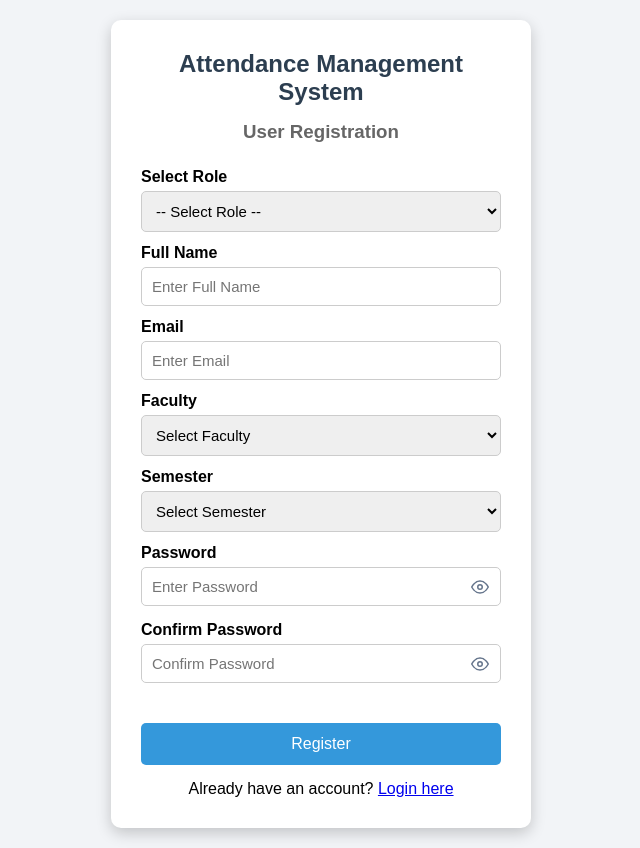
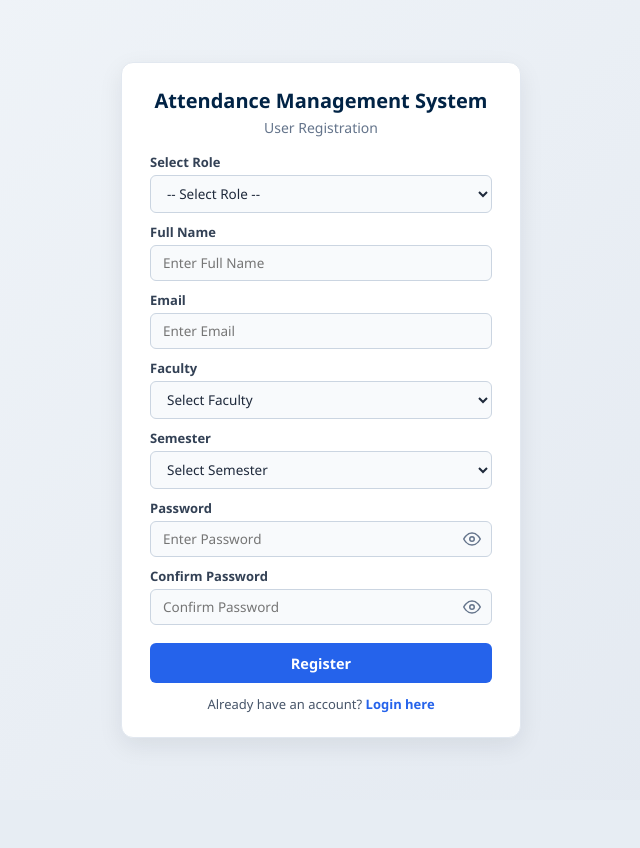
Before and after one commit to grganisha67-blip/Attendance, a PHP site: page /register.html in a window 1280 px wide. Shown: the whole page, without its empty margins (319-959 px from the left). After the commit the page ends 743 px from the top, so only its background shows below. Run offline with PHP 8.4, Linux system fonts and the light colour scheme.

Commit message:
Updated code

```diff
--- a/about.html
+++ b/about.html
@@ -42,8 +42,7 @@
                 <i class="fas fa-user-shield"></i>
                 <h3>Admin</h3>
                 <p>
-                    Manage teachers, students, attendance records,
-                    reports, and monitor the complete system.
+                    Manage teachers, students, and monitor the complete system.
                 </p>
             </div>
 
--- a/contact.js
+++ b/contact.js
@@ -39,7 +39,7 @@ form.addEventListener("submit", async function(e){
             alert(result.message);
         }
     } catch (error) {
-        alert("Server error! Make sure XAMPP is running.");
+        alert("Server error! Make sure WAMP is running.");
     }
 
 });
--- a/login.html
+++ b/login.html
@@ -11,11 +11,11 @@
     <div class="login-container">
 
         <h2>Attendance Management System</h2>
-        <h3>Login</h3>
+        <h3 id="login-subtitle" style="text-align: center; color: #2563eb; margin-bottom: 12px; font-size: 16px;"></h3>
 
         <form id="loginForm">
 
-            <label>Select Role</label>
+            <label id="role-label">Select Role</label>
             <select id="role" required>
                 <option value="">-- Select Role --</option>
                 <option value="student">Student</option>
@@ -46,7 +46,7 @@
 
     </div>
 
-    <script src="login.js?v=5"></script>
+    <script src="login.js?v=6"></script>
 
 </body>
 </html>
--- a/profile.html
+++ b/profile.html
@@ -11,7 +11,7 @@
     <header class="topbar">
         <h1>Student Attendance System</h1>
         <div class="topbar-actions">
-            <button type="button" class="btn-back" onclick="goBack()">← Back to Dashboard</button>
+            <button type="button" class="btn-back" onclick="goBack()">&larr; Back to Dashboard</button>
             <button type="button" class="btn-logout" onclick="logout()">Logout</button>
         </div>
     </header>
--- a/register.css
+++ b/register.css
@@ -1,104 +1,138 @@
-*{
-    margin:0;
-    padding:0;
-    box-sizing:border-box;
-    font-family:Arial, Helvetica, sans-serif;
+* {
+    margin: 0;
+    padding: 0;
+    box-sizing: border-box;
+    font-family: 'Segoe UI', Tahoma, Geneva, Verdana, sans-serif;
 }
 
-body{
-    background:#f2f4f7;
-    display:flex;
-    justify-content:center;
-    align-items:center;
-    min-height:100vh;
-    padding:20px;
+body {
+    background: linear-gradient(135deg, #f1f5f9 0%, #e2e8f0 100%);
+    display: flex;
+    justify-content: center;
+    align-items: center;
+    min-height: 100vh;
+    padding: 15px;
+    color: #1e293b;
 }
 
-.register-container{
-    width:420px;
-    background:#fff;
-    padding:30px;
-    border-radius:10px;
-    box-shadow:0 5px 15px rgba(0,0,0,0.2);
+.register-container {
+    width: 100%;
+    max-width: 400px;
+    background: #ffffff;
+    padding: 24px 28px;
+    border-radius: 12px;
+    box-shadow: 0 8px 25px rgba(15, 23, 42, 0.08);
+    border: 1px solid #e2e8f0;
 }
 
-.register-container h2{
-    text-align:center;
-    color:#2c3e50;
+.register-container h2 {
+    text-align: center;
+    color: #012345;
+    font-size: 20px;
+    font-weight: 700;
+    margin-bottom: 4px;
 }
 
-.register-container h3{
-    text-align:center;
-    margin:15px 0 25px;
-    color:#666;
+.register-container h3 {
+    text-align: center;
+    font-size: 14px;
+    font-weight: 500;
+    color: #64748b;
+    margin-bottom: 16px;
 }
 
-label{
-    display:block;
-    margin-top:12px;
-    margin-bottom:5px;
-    font-weight:bold;
+label {
+    display: block;
+    margin-top: 10px;
+    margin-bottom: 4px;
+    font-size: 13px;
+    font-weight: 600;
+    color: #334155;
 }
 
 input,
-select{
-    width:100%;
-    padding:10px;
-    border:1px solid #ccc;
-    border-radius:5px;
-    font-size:15px;
+select {
+    width: 100%;
+    padding: 8px 12px;
+    border: 1.5px solid #cbd5e1;
+    border-radius: 6px;
+    font-size: 13.5px;
+    background-color: #f8fafc;
+    color: #1e293b;
+    transition: all 0.2s ease;
 }
 
 input:focus,
-select:focus{
-    border-color:#3498db;
-    outline:none;
-}
-
-button{
-    width:100%;
-    padding:12px;
-    margin-top:25px;
-    border:none;
-    background:#3498db;
-    color:white;
-    font-size:16px;
-    border-radius:5px;
-    cursor:pointer;
-    transition:0.3s;
-}
-
-button:hover{
-    background:#2980b9;
-}
-
-#message{
-    text-align:center;
-    margin-top:15px;
-    font-weight:bold;
+select:focus {
+    background-color: #ffffff;
+    border-color: #2563eb;
+    box-shadow: 0 0 0 3px rgba(37, 99, 235, 0.12);
+    outline: none;
 }
 
 .password-wrapper {
     position: relative;
     width: 100%;
-    margin-bottom: 15px; /* Input box ko tala ko gap wrapper ma rakhne */
 }
 
 .password-wrapper input {
-    width: 100%;
-    padding-right: 40px !important; /* Eye icon ko lagi bhitra thau chhodne */
-    margin-bottom: 0 !important;    /* Input ko aafno margin hataune */
-    box-sizing: border-box;
+    padding-right: 38px;
 }
 
 .toggle-eye {
     position: absolute;
-    right: 12px;
+    right: 11px;
     top: 50%;
-    transform: translateY(-50%); /* Thik vertical center ma rakhne */
+    transform: translateY(-50%);
     cursor: pointer;
     display: flex;
     align-items: center;
     justify-content: center;
     color: #64748b;
+    transition: color 0.2s;
 }
+
+.toggle-eye:hover {
+    color: #2563eb;
+}
+
+button[type="submit"] {
+    width: 100%;
+    padding: 10px;
+    margin-top: 18px;
+    border: none;
+    background: #2563eb;
+    color: #ffffff;
+    font-size: 14.5px;
+    font-weight: 600;
+    border-radius: 6px;
+    cursor: pointer;
+    transition: background-color 0.2s ease;
+}
+
+button[type="submit"]:hover {
+    background: #1d4ed8;
+}
+
+#message {
+    text-align: center;
+    margin-top: 10px;
+    font-size: 13px;
+    font-weight: 600;
+}
+
+.register-container p:last-child {
+    margin-top: 12px !important;
+    font-size: 13px;
+    color: #475569;
+}
+
+.register-container a {
+    color: #2563eb;
+    text-decoration: none;
+    font-weight: 600;
+}
+
+.register-container a:hover {
+    text-decoration: underline;
+}
--- a/student.css
+++ b/student.css
@@ -51,7 +51,7 @@ body {
 .logo {
     font-size: 20px;
     font-weight: bold;
-    color: #2563eb;
+    color: #0c0c0c;
     margin-bottom: 30px;
     padding-left: 10px;
 }
```
Also changed, not shown: admin.html (+8 -7 lines), admin.js (+57 -12 lines), backend/teacher_edit.php (added, +21 -0 lines), dashboard.html (+5 -5 lines), dashboard.js (+10 -6 lines), database/attendance.sql (renamed from database/attendance .sql, +11 -7 lines), login.css (+100 -71 lines), login.js (+20 -0 lines), student.html (+5 -7 lines), student.js (+3 -4 lines), teacher.css (+8 -1 lines), teacher.html (+14 -12 lines), teacher.js (+55 -15 lines).
